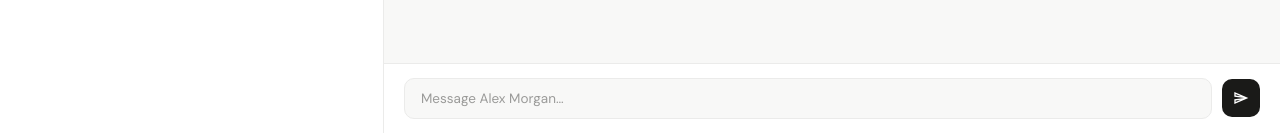
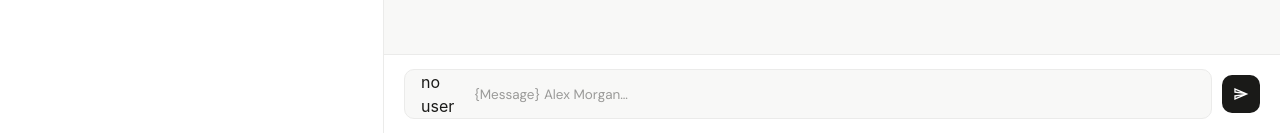
Before and after one commit to dino0908/chat-application, a React (Vite) app in the folder client/: page /chat in a window 1280 px wide. Shown: the part 667-800 px from the top of the page. Built offline with nearby package versions, Linux system fonts and the light colour scheme.

Commit message:
feat: zustand

```diff
--- a/client/package.json
+++ b/client/package.json
@@ -22,7 +22,8 @@
     "react-hook-form": "^7.73.1",
     "react-router": "^7.14.1",
     "tailwindcss": "^4.2.3",
-    "zod": "^4.3.6"
+    "zod": "^4.3.6",
+    "zustand": "^5.0.12"
   },
   "devDependencies": {
     "@eslint/js": "^9.39.4",
--- a/client/src/pages/Chat.tsx
+++ b/client/src/pages/Chat.tsx
@@ -28,6 +28,7 @@ import SendOutlinedIcon from "@mui/icons-material/SendOutlined"
 import CloseIcon from "@mui/icons-material/Close"
 import SearchBox from "../components/SearchBox"
 import OnlineBadge from "../components/OnlineBadge"
+import { useAuthStore } from "../store/useAuthStore"
 
 // ─── Theme ────────────────────────────────────────────────────────────────────
 const theme = createTheme({
@@ -91,6 +92,7 @@ const initials = (name: string) => name.split(" ").map((n) => n[0]).join("")
 
 // ─── Main ─────────────────────────────────────────────────────────────────────
 export default function Chat() {
+  const user = useAuthStore((state) => state.user)
   const [activeChat, setActiveChat]     = useState(mockChats[0])
   const [searchQuery, setSearchQuery]   = useState("")
   const [newChatOpen, setNewChatOpen]   = useState(false)
@@ -102,6 +104,7 @@ export default function Chat() {
   const filteredChats = mockChats.filter((c) =>
     c.name.toLowerCase().includes(searchQuery.toLowerCase())
   )
+
 
   const filteredUsers = suggestedUsers.filter(
     (u) =>
@@ -289,10 +292,11 @@ export default function Chat() {
                   transition: "border-color 0.15s",
                 }}
               >
+                <h1>{user?.username || "no user"}</h1>
                 <InputBase
                   value={messageInput}
                   onChange={(e) => setMessageInput(e.target.value)}
-                  placeholder={`Message ${activeChat.name}…`}
+                  placeholder={`{Message} ${activeChat.name}…`}
                   fullWidth
                   sx={{ fontSize: "13.5px", "& input": { py: "10px" } }}
                 />
--- a/client/src/pages/Landing.tsx
+++ b/client/src/pages/Landing.tsx
@@ -9,6 +9,7 @@ import {
 import { useMutation } from "@tanstack/react-query";
 import { loginUser, registerUser } from "../api/auth";
 import { useNavigate } from "react-router";
+import { useAuthStore } from "../store/useAuthStore";
 
 import {
   Box,
@@ -25,13 +26,14 @@ import {
 } from "@mui/material";
 
 function Landing() {
+  const setAuth = useAuthStore((state) => state.setAuth)
   const [activeTab, setActiveTab] = useState<0 | 1>(1);
   const navigate = useNavigate();
   const [openSnackbar, setOpenSnackbar] = useState(false);
   const [errorMessage, setErrorMessage] = useState("");
 
   const handleCloseSnackbar = (
-    event?: React.SyntheticEvent | Event,
+    _?: React.SyntheticEvent | Event,
     reason?: string,
   ) => {
     if (reason === "clickaway") return;
@@ -53,7 +55,7 @@ function Landing() {
     mutationFn: loginUser,
     onSuccess: (data) => {
       console.log("Success!", data);
-      // might need to update zustand auth state (later)
+      setAuth(data.user);
       navigate("/chat");
     },
     onError: (error: Error) => {
--- /dev/null
+++ b/client/src/store/useAuthStore.ts
@@ -0,0 +1,13 @@
+import { create } from 'zustand';
+
+interface AuthState {
+  user: any | null;
+  setAuth: (userData: any) => void;
+  logout: () => void;
+}
+
+export const useAuthStore = create<AuthState>((set) => ({
+  user: null,
+  setAuth: (userData) => set({ user: userData }),
+  logout: () => set({ user: null }),
+}));
```
Also changed, not shown: 1 other file (tests, documents, lock files or other folders).
